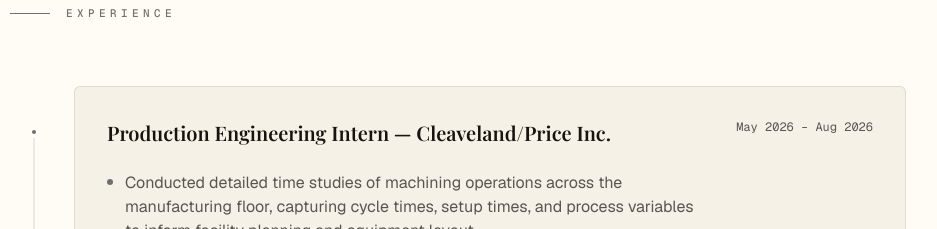
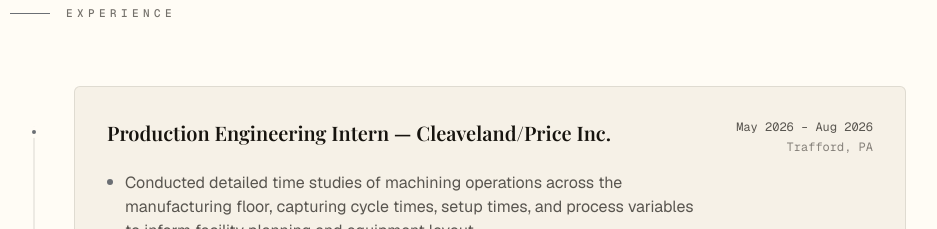
Before and after one commit to senjm26/Portfolio, a Next.js app: page / in a window 1280 px wide. Shown: the part 3320-3549 px from the top of the page, without its empty margins (182-1119 px from the left). Built offline with nearby package versions, Linux system fonts and the light colour scheme.

Commit message:
updated location

```diff
--- a/src/components/sections/Experience.tsx
+++ b/src/components/sections/Experience.tsx
@@ -8,6 +8,7 @@
     {
       title: "Production Engineering Intern — Cleaveland/Price Inc.",
       date: "May 2026 – Aug 2026",
+      location:"Trafford, PA",
       bullets: [
         "Conducted detailed time studies of machining operations across the manufacturing floor, capturing cycle times, setup times, and process variables to inform facility planning and equipment layout",
         "Audited job times against work orders to uncover discrepancies and identify opportunities for process improvement and cost savings",
```
